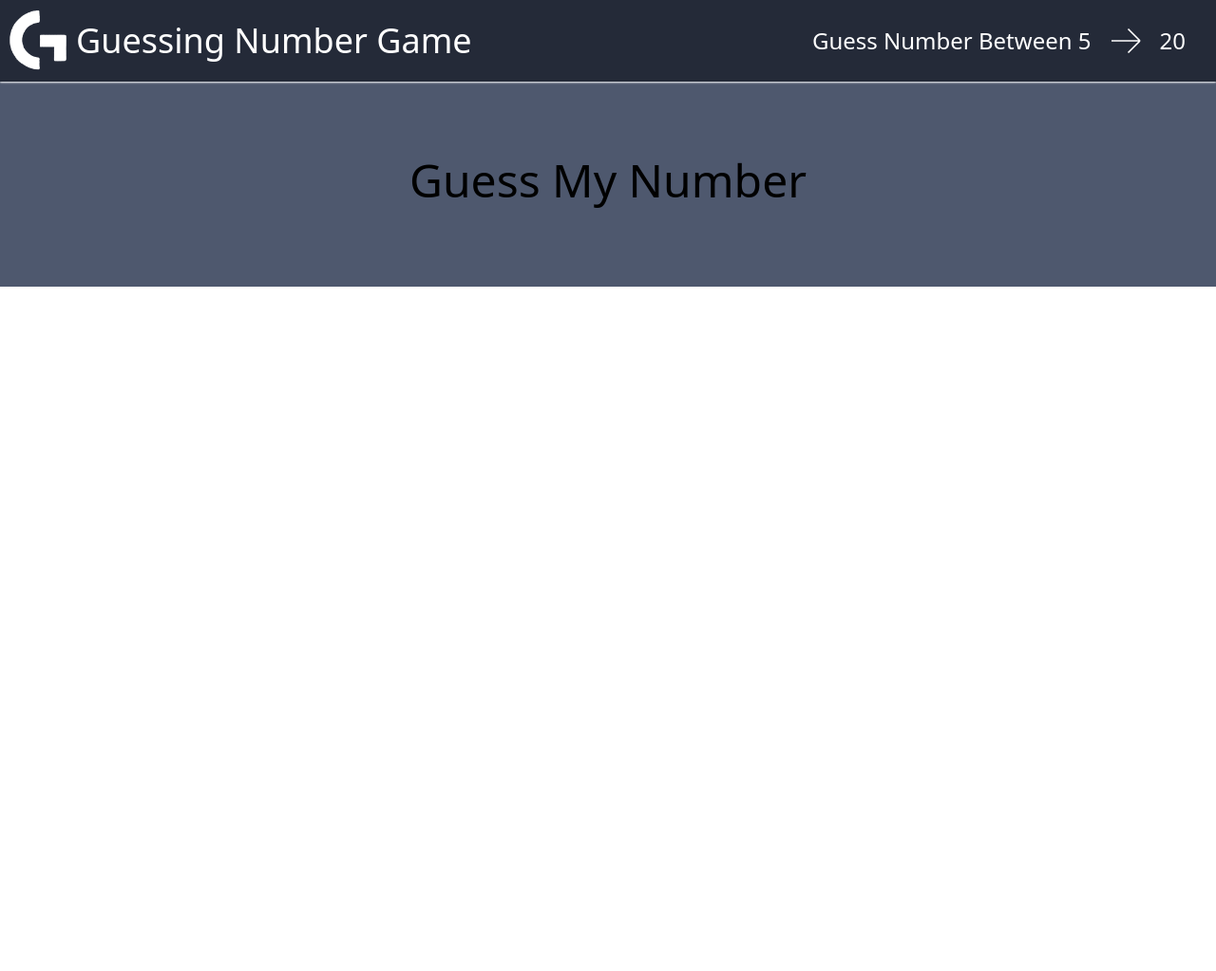
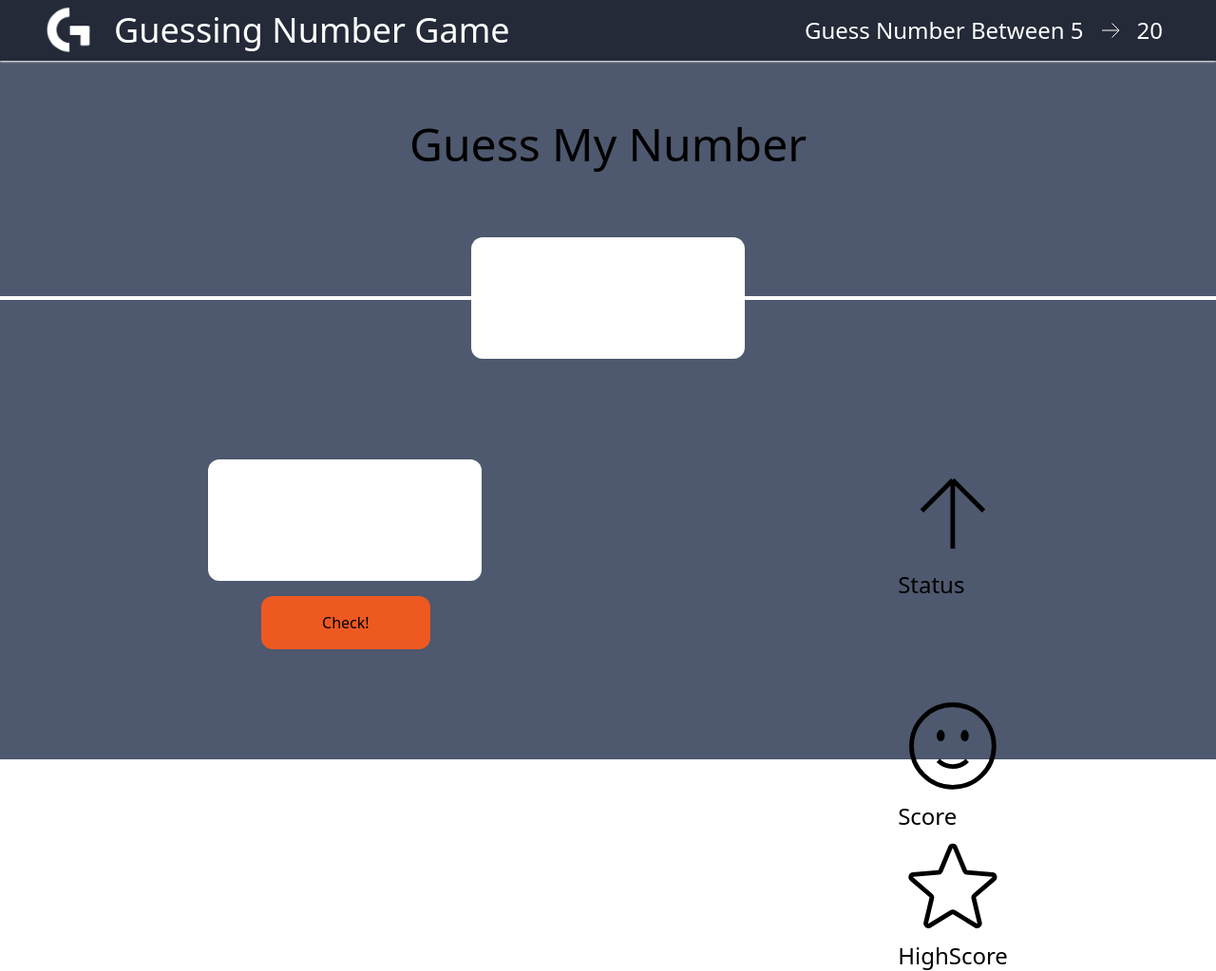
Before and after one commit to isyeddani/JavaScript-Practice-Jonas.io, a website: page Part-9 JavaScript in the Browser DOM and Events Fundamentals/Guess Number/src/index.html in a window 1280 px wide. Shown: the whole page at 95% size. Before the commit the page ends 800 px from the top, so only its background shows below. Drawn offline with Linux system fonts and the light colour scheme.

Commit message:
Styling about to end

```diff
--- a/Part-9 JavaScript in the Browser DOM and Events Fundamentals/Guess Number/src/index.html
+++ b/Part-9 JavaScript in the Browser DOM and Events Fundamentals/Guess Number/src/index.html
@@ -1,5 +1,6 @@
 <!DOCTYPE html>
 <html lang="en">
+
 <head>
     <meta charset="UTF-8" />
     <meta http-equiv="X-UA-Compatible" content="IE=edge" />
@@ -8,24 +9,19 @@
     <link href="../dist/style.css" rel="stylesheet" />
     <title>Document</title>
 </head>
+
 <body>
-    <div class="bg-DarkGrey">
-      <header class="bg-Secondary flex justify-between p-2 shadow-White shadow-sm">
+    <div class="bg-DarkGrey h-screen">
+        <!-- Head Section -->
+        <header class="bg-Secondary flex justify-between px-8 shadow-White shadow-sm h-16">
             <div class="flex items-center gap-2">
-          <img src="../G_Logo.png" class="w-16" />
+                <img src="../G_Logo.png" class="w-12 mx-4" />
                 <h1 class="text-4xl text-White">Guessing Number Game</h1>
             </div>
             <div class="flex p-2 items-center gap-4 text-2xl mx-4 text-White">
                 Guess Number Between 5
-          <div class="w-10">
-            <svg
-              xmlns="http://www.w3.org/2000/svg"
-              fill="none"
-              viewBox="0 0 24 24"
-              strokeWidth="{1.5}"
-              stroke="currentColor"
-              className="w-6 h-6"
-            >
+                <div class="w-6 h-6">
+                    <svg xmlns="http://www.w3.org/2000/svg" fill="none" viewBox="0 0 24 24" strokeWidth="{1.5}" stroke="currentColor" className="">
               <path
                 strokeLinecap="round"
                 strokeLinejoin="round"
@@ -36,16 +32,64 @@
                 20
             </div>
         </header>
+        <!-- Head Section End -->
         <div>
-        <div class="text-5xl mt-20 pb-20 flex items-center justify-center">
+            <!-- Right Guess display -->
+            <div class="text-5xl mt-16 pb-32 flex items-center justify-center">
                 Guess My Number
             </div>
-        <div class="bg-white h-2">
+            <div class="flex justify-between relative">
+                <div class="h-1 w-screen bg-White my-2"></div>
+                <input type="number" maxlength="2" class="h-32 w-72 text-center text-6xl text-Secondary rounded-xl absolute top-1/2 left-1/2 transform -translate-x-1/2 -translate-y-1/2"> </input>
+            </div>
+            <!-- After Input Guess Box -->
+            <div class="flex justify-around mt-40 ">
+                <div class="">
+                    <input type="number" class="h-32 w-72 text-center text-6xl text-Secondary rounded-xl"> </input>
+                    <div>
+                        <button class="bg-Primary px-16 py-4 mt-4 rounded-xl ml-14"> Check! </button>
+                    </div>
+                </div>
+                <div class="">
+                    <div class="">
+                        <div>
+                            <svg xmlns="http://www.w3.org/2000/svg" fill="none" viewBox="0 0 24 24" strokeWidth={1.5} stroke="currentColor" className="w-6 h-6">
+                                <path strokeLinecap="round" strokeLinejoin="round" d="M12 19.5v-15m0 0l-6.75 6.75M12 4.5l6.75 6.75" />
+                                </svg>
+                        </div>
+                        <div class="text-2xl">
+                            Status
+                        </div>
+                    </div>
+                    <div>
+                        <br/>
+                        <br/>
+                        <br/>
+                        <br/>
+                    </div>
+                    <div class="text-2xl">
+                        <div>
+                            <svg xmlns="http://www.w3.org/2000/svg" fill="none" viewBox="0 0 24 24" strokeWidth={1.5} stroke="currentColor" className="w-4 h-4">
+                            <path strokeLinecap="round" strokeLinejoin="round" d="M15.182 15.182a4.5 4.5 0 01-6.364 0M21 12a9 9 0 11-18 0 9 9 0 0118 0zM9.75 9.75c0 .414-.168.75-.375.75S9 10.164 9 9.75 9.168 9 9.375 9s.375.336.375.75zm-.375 0h.008v.015h-.008V9.75zm5.625 0c0 .414-.168.75-.375.75s-.375-.336-.375-.75.168-.75.375-.75.375.336.375.75zm-.375 0h.008v.015h-.008V9.75z" />
+                          </svg>
+                        </div>
+                        Score
+                    </div>
+                    <div class="text-2xl">
+                        <div>
+                            <svg xmlns="http://www.w3.org/2000/svg" fill="none" viewBox="0 0 24 24" strokeWidth={1.5} stroke="currentColor" className="w-2 h-2">
+                          <path strokeLinecap="round" strokeLinejoin="round" d="M11.48 3.499a.562.562 0 011.04 0l2.125 5.111a.563.563 0 00.475.345l5.518.442c.499.04.701.663.321.988l-4.204 3.602a.563.563 0 00-.182.557l1.285 5.385a.562.562 0 01-.84.61l-4.725-2.885a.563.563 0 00-.586 0L6.982 20.54a.562.562 0 01-.84-.61l1.285-5.386a.562.562 0 00-.182-.557l-4.204-3.602a.563.563 0 01.321-.988l5.518-.442a.563.563 0 00.475-.345L11.48 3.5z" />
+                        </svg>
+                        </div>
+                        HighScore
+                    </div>
+                </div>
             </div>
         </div>
     </div>
     <script src="index.js"></script>
 </body>
+
 </html>
 
 <!--
@@ -55,35 +99,3 @@
   Dark Grey: #4E586E
   White: #FFFFFF
  -->
-
-<!--
-  Again Logo
-  <svg xmlns="http://www.w3.org/2000/svg" fill="none" viewBox="0 0 24 24" strokeWidth={1.5} stroke="currentColor" className="w-6 h-6">
-  <path strokeLinecap="round" strokeLinejoin="round" d="M15 15l6-6m0 0l-6-6m6 6H9a6 6 0 000 12h3" />
-</svg>
-
- -->
-
-<!--
-  Happy
-  <svg xmlns="http://www.w3.org/2000/svg" fill="none" viewBox="0 0 24 24" strokeWidth={1.5} stroke="currentColor" className="w-6 h-6">
-  <path strokeLinecap="round" strokeLinejoin="round" d="M15.182 15.182a4.5 4.5 0 01-6.364 0M21 12a9 9 0 11-18 0 9 9 0 0118 0zM9.75 9.75c0 .414-.168.75-.375.75S9 10.164 9 9.75 9.168 9 9.375 9s.375.336.375.75zm-.375 0h.008v.015h-.008V9.75zm5.625 0c0 .414-.168.75-.375.75s-.375-.336-.375-.75.168-.75.375-.75.375.336.375.75zm-.375 0h.008v.015h-.008V9.75z" />
-</svg>
-
-  -->
-
-<!--
-    Sad
-    <svg xmlns="http://www.w3.org/2000/svg" fill="none" viewBox="0 0 24 24" strokeWidth={1.5} stroke="currentColor" className="w-6 h-6">
-  <path strokeLinecap="round" strokeLinejoin="round" d="M15.182 16.318A4.486 4.486 0 0012.016 15a4.486 4.486 0 00-3.198 1.318M21 12a9 9 0 11-18 0 9 9 0 0118 0zM9.75 9.75c0 .414-.168.75-.375.75S9 10.164 9 9.75 9.168 9 9.375 9s.375.336.375.75zm-.375 0h.008v.015h-.008V9.75zm5.625 0c0 .414-.168.75-.375.75s-.375-.336-.375-.75.168-.75.375-.75.375.336.375.75zm-.375 0h.008v.015h-.008V9.75z" />
-</svg>
-
-   -->
-
-<!--
-    Score
-    <svg xmlns="http://www.w3.org/2000/svg" fill="none" viewBox="0 0 24 24" strokeWidth={1.5} stroke="currentColor" className="w-6 h-6">
-  <path strokeLinecap="round" strokeLinejoin="round" d="M11.48 3.499a.562.562 0 011.04 0l2.125 5.111a.563.563 0 00.475.345l5.518.442c.499.04.701.663.321.988l-4.204 3.602a.563.563 0 00-.182.557l1.285 5.385a.562.562 0 01-.84.61l-4.725-2.885a.563.563 0 00-.586 0L6.982 20.54a.562.562 0 01-.84-.61l1.285-5.386a.562.562 0 00-.182-.557l-4.204-3.602a.563.563 0 01.321-.988l5.518-.442a.563.563 0 00.475-.345L11.48 3.5z" />
-</svg>
-
-    -->
```
Also changed, not shown: Part-9 JavaScript in the Browser DOM and Events Fundamentals/Guess Number/dist/style.css, 1 other file. Lines whose indentation alone changed are shown as unchanged.
